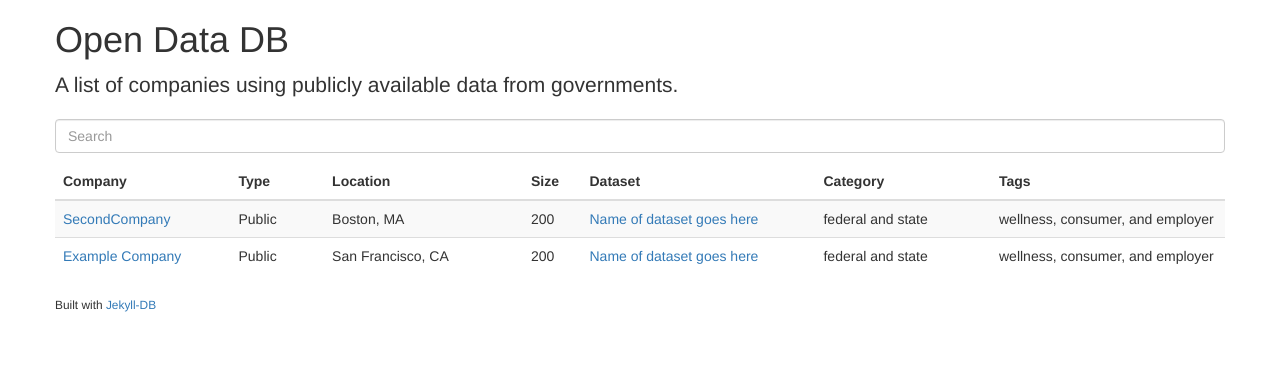
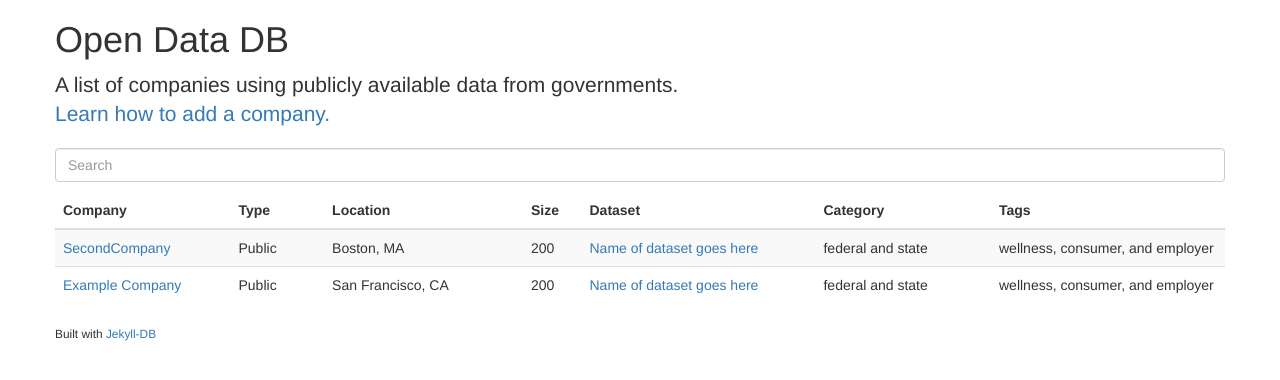
Before and after one commit to opendatadb/opendatadb.github.io, a Jekyll site: the page built from index.html, in a window 1280 px wide. Shown: the top 380 px of the page. Built offline with Jekyll 4.4.1, drawn with Linux system fonts in a browser that asks for light colours; nearby versions of some CDN libraries.

Commit message:
Adding add a company language

```diff
--- a/index.html
+++ b/index.html
@@ -6,7 +6,7 @@
 
   <div class="starter-template row">
     <h1>Open Data DB</h1>
-     <p class="lead">A list of companies using publicly available data from governments.</p>
+     <p class="lead">A list of companies using publicly available data from governments.<br /> <a href="https://github.com/opendatadb/opendatadb.github.io">Learn how to add a company.</a></p>
 
   </div>
 
```
